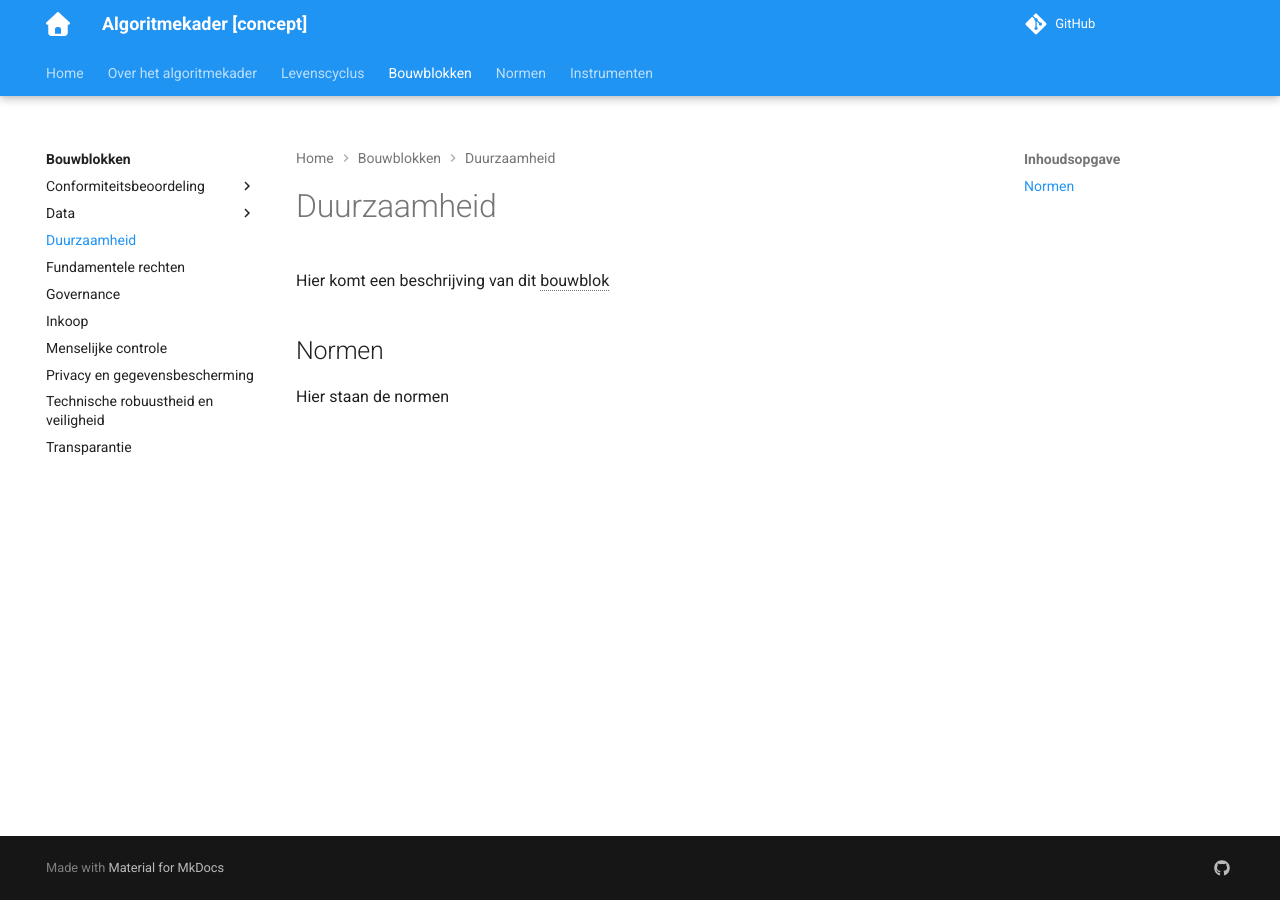
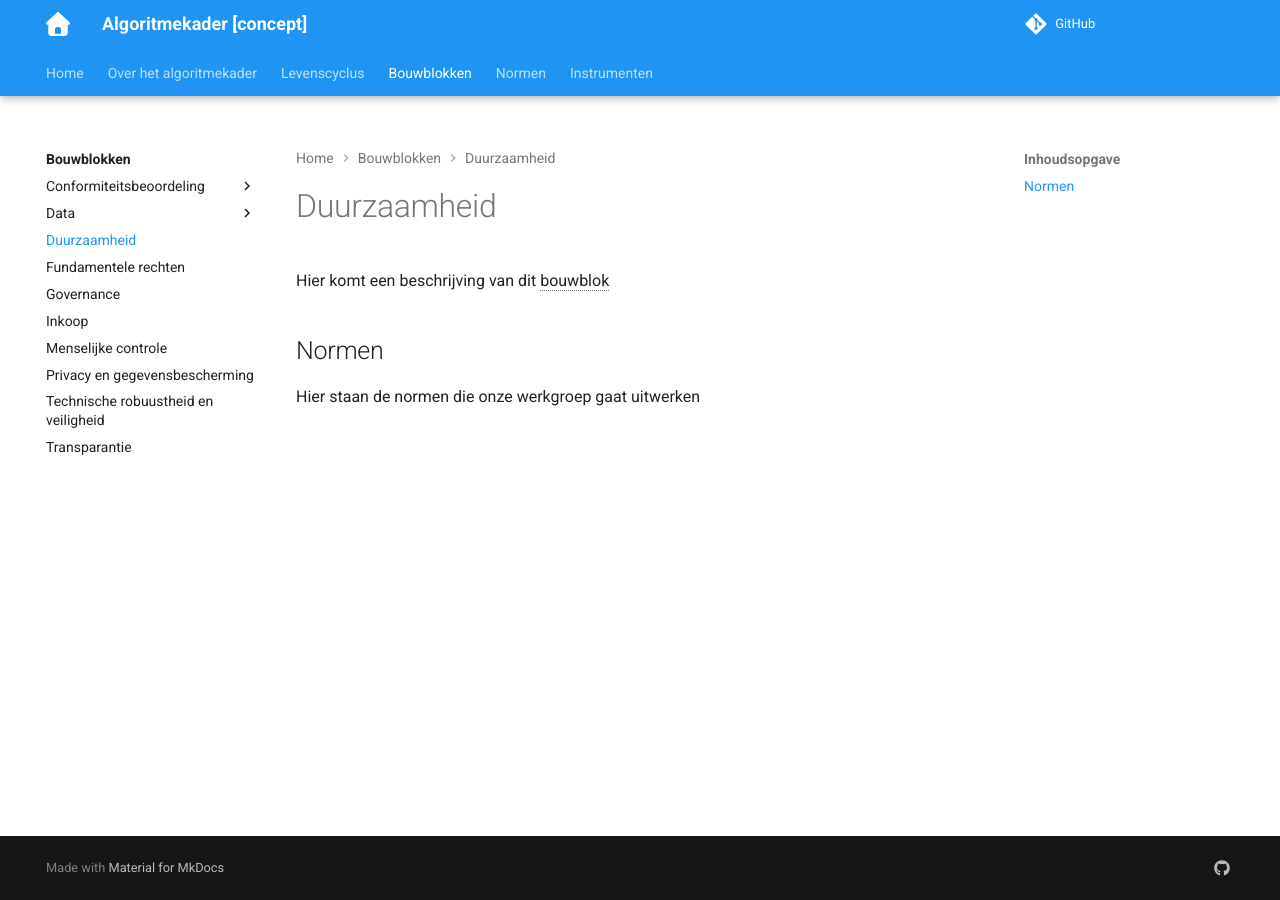
Before and after one commit to ruthkoole/algoritmekader-test, an MkDocs documentation site: the page built from docs/bouwblokken/duurzaamheid/index.md, in a window 1280 px wide. Built offline with MkDocs 1.6.1 and Material for MkDocs 9.7.7, drawn with Linux system fonts in a browser that asks for light colours; comment, search, counter and statistics services are not loaded.

Commit message:
Update index.md

```diff
--- a/docs/bouwblokken/duurzaamheid/index.md
+++ b/docs/bouwblokken/duurzaamheid/index.md
@@ -6,4 +6,4 @@ summary: Hier staat een korte samenvatting over dit onderwerp
 Hier komt een beschrijving van dit bouwblok
 
 ## Normen
-Hier staan de normen
+Hier staan de normen die onze werkgroep gaat uitwerken
```
